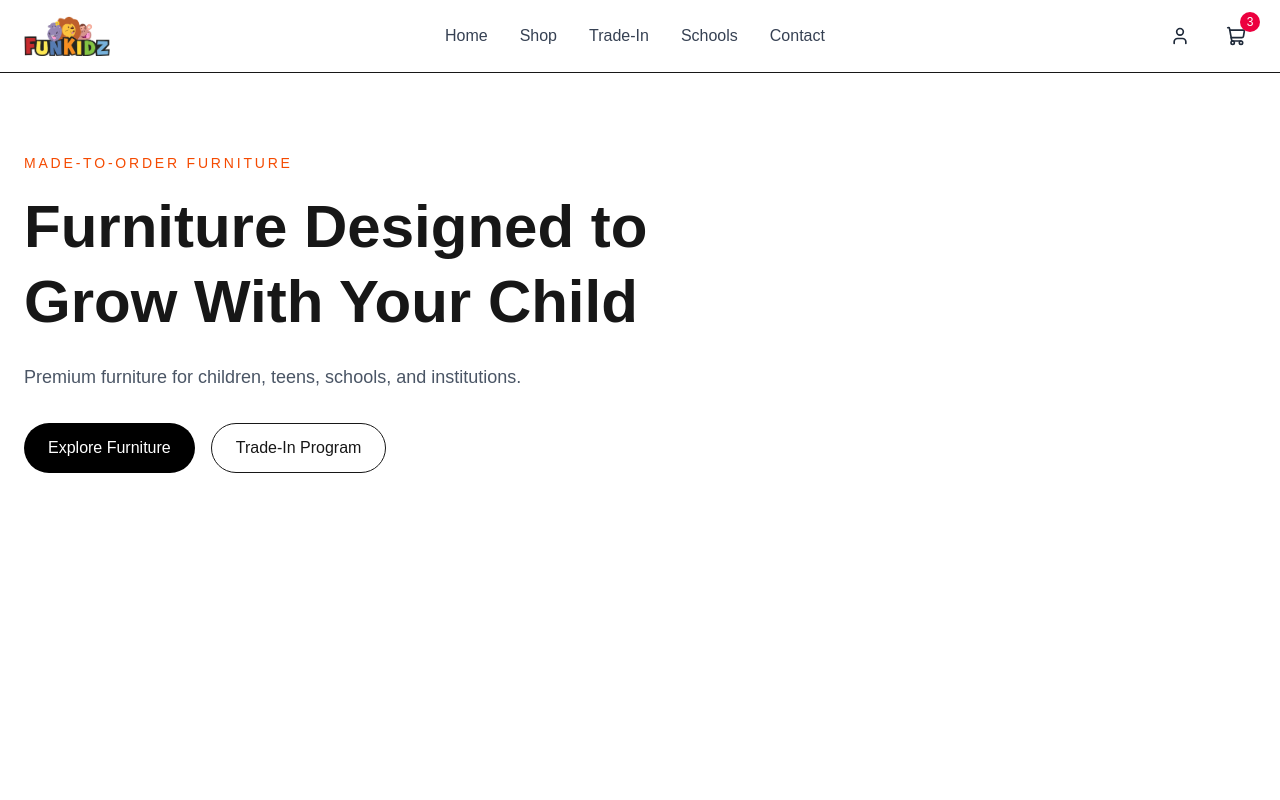
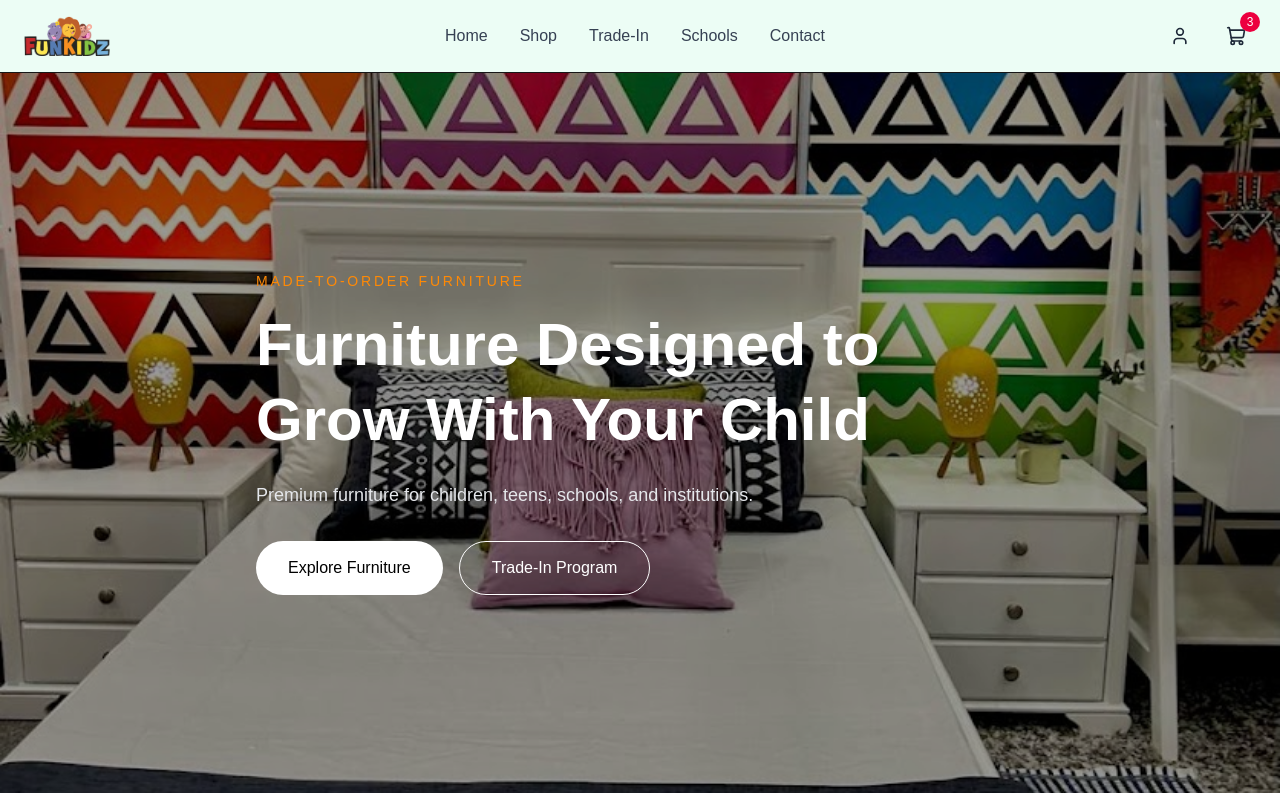
Before and after one commit to Ndundulu/funkidz, a Next.js app: page / in a window 1280 px wide. Built offline with nearby package versions, Linux system fonts and the light colour scheme.

Commit message:
nav bar background color

```diff
--- a/src/components/Navbar.tsx
+++ b/src/components/Navbar.tsx
@@ -17,7 +17,7 @@ export default function Navbar() {
     ];
 
     return (
-        <header className="w-full border-b bg-white sticky top-0 z-50">
+        <header className="w-full border-b bg-emerald-50 sticky top-0 z-50">
             <div className="max-w-7xl mx-auto px-6 py-4 flex items-center justify-between">
 
                 {/* Logo */}
--- a/src/sections/Hero.tsx
+++ b/src/sections/Hero.tsx
@@ -1,29 +1,47 @@
+import Image from 'next/image';
+
 export default function Hero() {
     return (
-        <section className="max-w-7xl mx-auto px-6 py-20">
+        <section className="relative min-h-[90vh] flex items-center">
+
+            {/* Background Image */}
+            <Image
+                src="/backgroundcv.jpg"     // ← Change to your image path
+                alt="Kids furniture background"
+                fill
+                className="object-cover"
+                priority
+            />
+
+            {/* Dark Overlay */}
+            <div className="absolute inset-0 bg-black/40" />
+
+            {/* Content */}
+            <div className="relative max-w-7xl mx-auto px-6 py-20 z-10">
                 <div className="max-w-3xl">
-                <p className="uppercase tracking-[0.2em] text-sm text-orange-600 mb-4">
+                    <p className="uppercase tracking-[0.2em] text-sm text-orange-400 mb-4">
                         Made-to-order furniture
                     </p>
 
-                <h1 className="text-6xl font-bold leading-tight mb-6">
+                    <h1 className="text-6xl font-bold leading-tight mb-6 text-white">
                         Furniture Designed to Grow With Your Child
                     </h1>
 
-                <p className="text-lg text-gray-600 mb-8">
+                    <p className="text-lg text-gray-200 mb-8">
                         Premium furniture for children, teens, schools, and institutions.
                     </p>
 
                     <div className="flex gap-4">
-                    <button className="bg-black text-white px-6 py-3 rounded-full">
+                        <button className="bg-white text-black px-8 py-3.5 rounded-full font-medium hover:bg-gray-100 transition">
                             Explore Furniture
                         </button>
 
-                    <button className="border px-6 py-3 rounded-full">
+                        <button className="border border-white text-white px-8 py-3.5 rounded-full hover:bg-white/10 transition">
                             Trade-In Program
                         </button>
                     </div>
                 </div>
+            </div>
         </section>
-    )
+    );
 }
```
Also changed, not shown: public/backgroundcv.jpg (added). Lines whose indentation alone changed are shown as unchanged.
